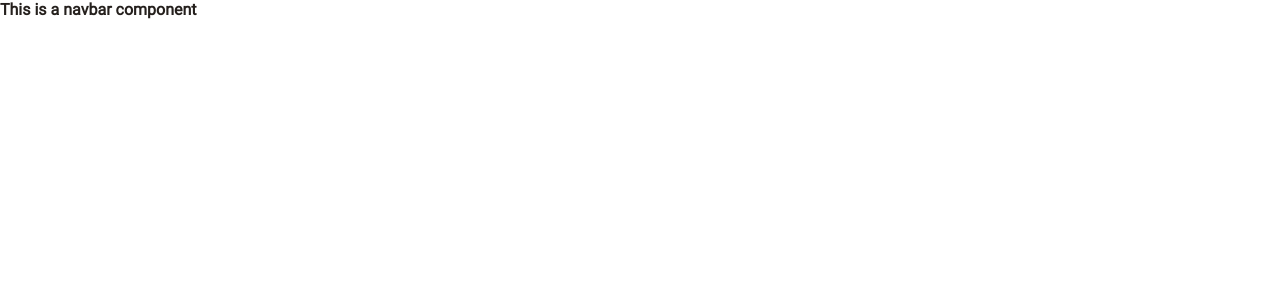
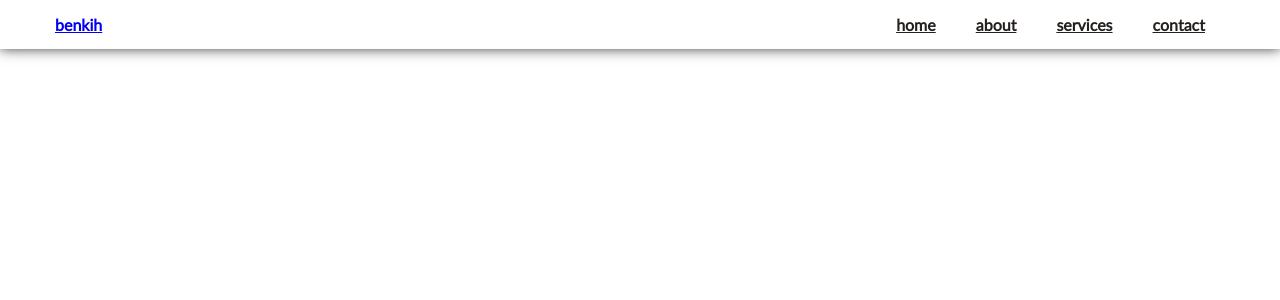
Before and after one commit to peterihimire/benkih-ecommerce-next, a Next.js app: page / in a window 1280 px wide. Shown: the top 300 px of the page. Built offline with nearby package versions, Linux system fonts and the light colour scheme.

Commit message:
Added navbar and mobilenav css files into the project, wired it to the app.js component, modified the navbar component

```diff
--- a/components/navbar.js
+++ b/components/navbar.js
@@ -1,6 +1,46 @@
 import React from "react";
+import Link from "next/link";
 
 const navbar = (props) => {
-  return <h4>This is a navbar component</h4>;
+  return (
+    <nav className="navbar">
+      <div className="navbar-center">
+        <div className="navbar-container">
+          <div className="navbar-header">
+            <Link href="/" className="brand-logo">
+              <a>
+                <strong> benkih</strong>
+              </a>
+            </Link>
+          </div>
+          <ul className="navbar-links">
+            <li className="navbar-item">
+              <Link href="/">
+                <a className="navbar-single-link">home</a>
+              </Link>
+            </li>
+            <li className="navbar-item">
+              <Link href="/about">
+                <a className="navbar-single-link">about</a>
+              </Link>
+            </li>
+            <li className="navbar-item">
+              <Link href="/services">
+                <a className="navbar-single-link">services</a>
+              </Link>
+            </li>
+            <li className="navbar-item">
+              <Link href="/contact">
+                <a className="navbar-single-link">contact</a>
+              </Link>
+            </li>
+          </ul>
+          <div className="navbar-btn" onClick=''>
+            <button>menu</button>
+          </div>
+        </div>
+      </div>
+    </nav>
+  );
 };
 export default navbar;
--- a/pages/_app.js
+++ b/pages/_app.js
@@ -1,10 +1,14 @@
 import React from "react";
 import Navbar from "../components/navbar";
+import MobileNav from "../components/mobilenav";
 import "../styles/globals.css";
+import "../styles/navbar.css";
+import "../styles/mobilenav.css";
 
 function MyApp({ Component, pageProps }) {
   return (
     <>
+      {/* <MobileNav /> */}
       <Navbar />
       <Component {...pageProps} />
     </>
--- a/styles/globals.css
+++ b/styles/globals.css
@@ -94,5 +94,23 @@ h2,
 h3,
 h4 {
   font-family: var(--sec-font-bold);
-  /* letter-spacing: -2px; */
+  letter-spacing: -2px;
 }
+
+/* LAPTOP */
+@media (min-width: 993px) {
+}
+/* TABLET */
+@media (max-width: 992px) {
+}
+@media screen and (min-width: 768px) {
+}
+/* PHONE */
+@media (max-width: 600px) {
+  .hidden-xs {
+    display: none !important;
+  }
+  .visible-xs {
+    display: block !important;
+  }
+}
--- /dev/null
+++ b/styles/navbar.css
@@ -0,0 +1,50 @@
+.navbar {
+  position: fixed;
+  top: 0;
+  left: 0;
+  width: 100%;
+  padding: 1rem 2rem;
+  /* background: var(--mainWhite); */
+  z-index: 2;
+  box-shadow: 0 0 1.2rem 0 rgba(29, 28, 28, 0.849);
+}
+.navbar-center {
+  max-width: 117rem;
+  margin: 0 auto;
+}
+.navbar-container {
+  display: flex;
+  justify-content: space-between;
+  align-items: center;
+}
+.navbar-links {
+  height: 0;
+  overflow: hidden;
+  /* transition: var(--main-transition); */
+  list-style: none;
+}
+@media screen and (min-width: 1170px) {
+  .navbar {
+    position: fixed;
+    top: 0;
+    left: 0;
+    width: 100%;
+    padding: 1.5rem 2rem;
+    background: var(--main-white);
+    z-index: 2;
+    box-shadow: 0 0 1.2rem 0 rgba(29, 28, 28, 0.849);
+  }
+  .navbar-btn {
+    display: none;
+  }
+  .navbar-links {
+    height: auto;
+    display: flex;
+  }
+  .navbar-links a {
+    margin: 0 2rem;
+    padding: 0.5rem 0;
+    font-weight: bold;
+    color: var(--main-black);
+  }
+}
```
Also changed, not shown: styles/mobilenav.css (added).
